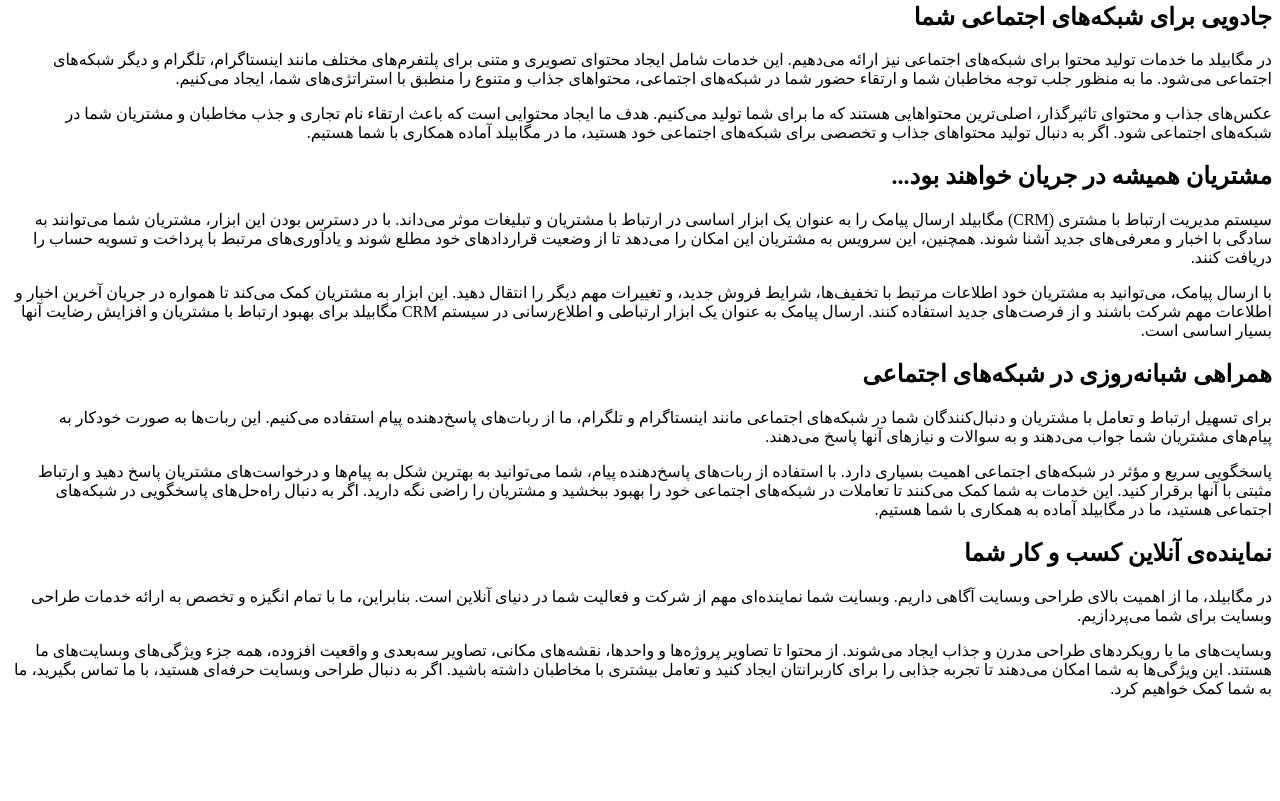
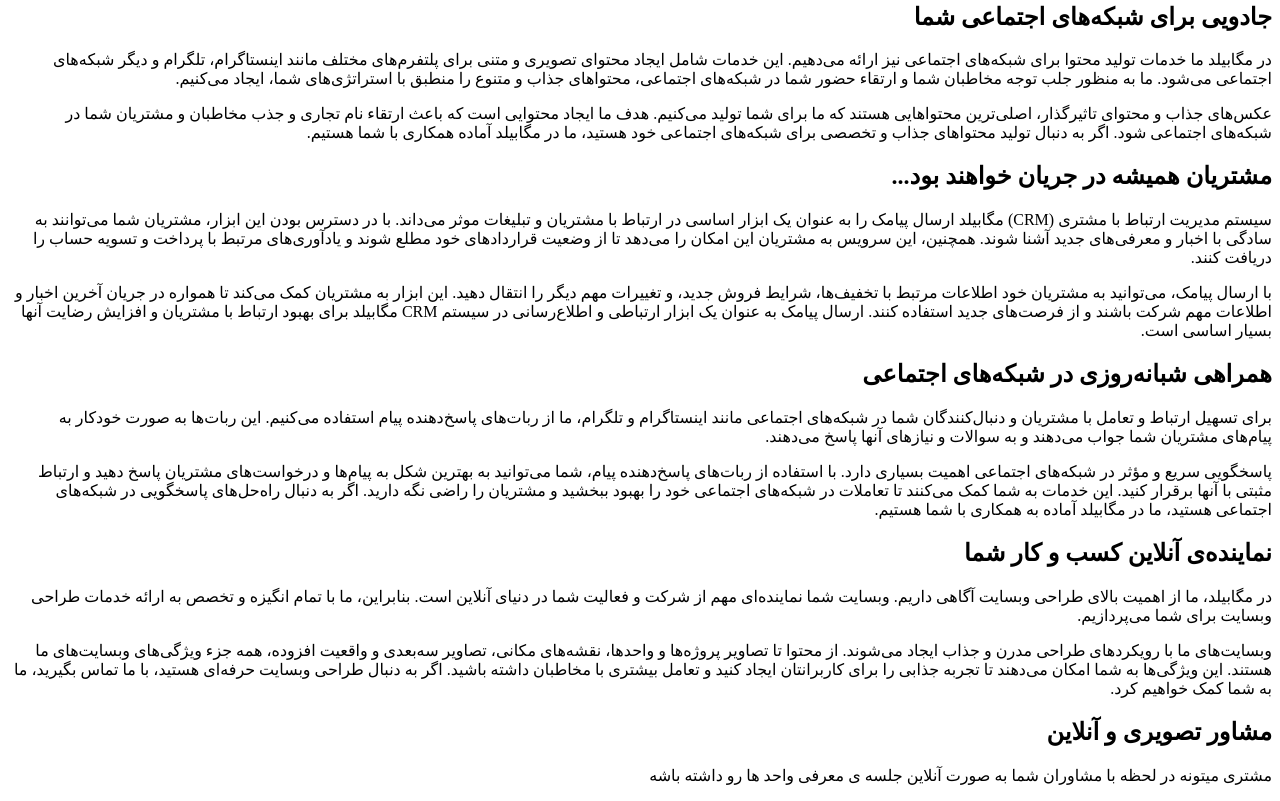
Before and after one commit to mega-build/ir-megabuild-website, a plain HTML site: page marketing.html in a window 1280 px wide. Shown: the part 658-1459 px from the top of the page. Before the commit the page ends 1372 px from the top, so only its background shows below. Drawn offline with Linux system fonts and the light colour scheme.

Commit message:
add online meeting

```diff
--- a/marketing.html
+++ b/marketing.html
@@ -159,6 +159,16 @@
                 وبسایت‌های ما با رویکردهای طراحی مدرن و جذاب ایجاد می‌شوند. از محتوا تا تصاویر پروژه‌ها و واحدها، نقشه‌های مکانی، تصاویر سه‌بعدی و واقعیت افزوده، همه جزء ویژگی‌های وبسایت‌های ما هستند. این ویژگی‌ها به شما امکان می‌دهند تا تجربه جذابی را برای کاربرانتان ایجاد کنید و تعامل بیشتری با مخاطبان داشته باشید. اگر به دنبال طراحی وبسایت حرفه‌ای هستید، با ما تماس بگیرید، ما به شما کمک خواهیم کرد.
             </p>
         </article>
+
+        <article>
+            <h2>
+                مشاور تصویری و آنلاین
+            </h2>
+            <p>
+                مشتری میتونه در لحظه با مشاوران شما به صورت آنلاین جلسه ی  معرفی واحد ها رو داشته باشه
+            </p>
+
+        </article>
     </main>
     <aside>
 
```
